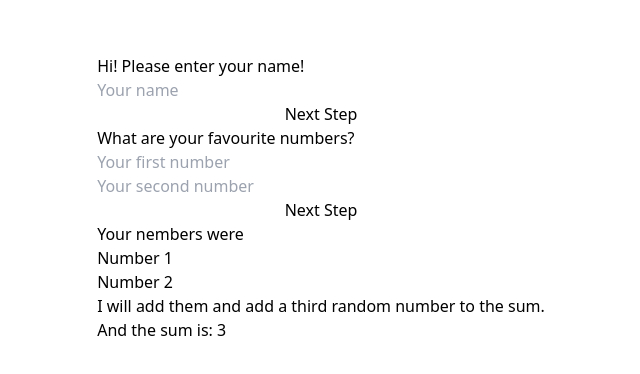
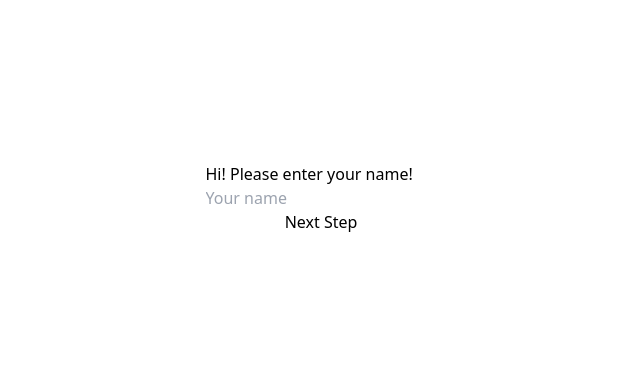
Before and after one commit to mirage109/cents-front, a React (Create React App) app: page / in a window 1280 px wide. Shown: the part 202-576 px from the top of the page, without its empty margins (319-959 px from the left). Built offline with nearby package versions, Linux system fonts and the light colour scheme.

Commit message:
feat: rendering according to step

```diff
--- a/src/components/Form.tsx
+++ b/src/components/Form.tsx
@@ -13,9 +13,9 @@ const Form = () => {
     };
   return (
     <div className="max-w-[40%] ">
-      <FormName onSubmit={handleFormSubmit}  />
-      <FormNumbers name={name} />
-      <FormResult />
+        {step === 1 && <FormName onSubmit={handleFormSubmit} />}
+        {step === 2 && <FormNumbers name={name} />}
+        {step === 3 && <FormResult />}
     </div>
   );
 };
```
